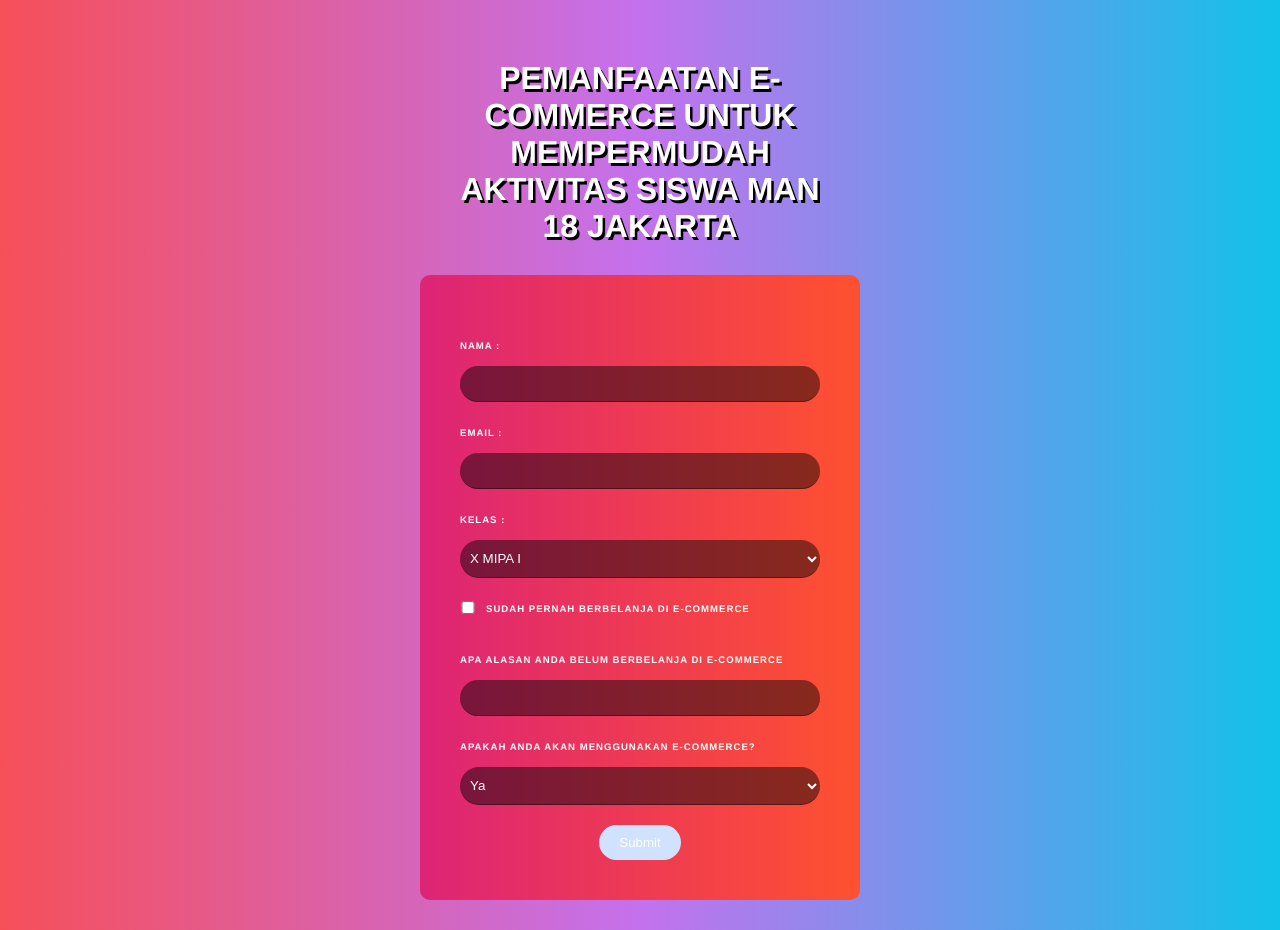
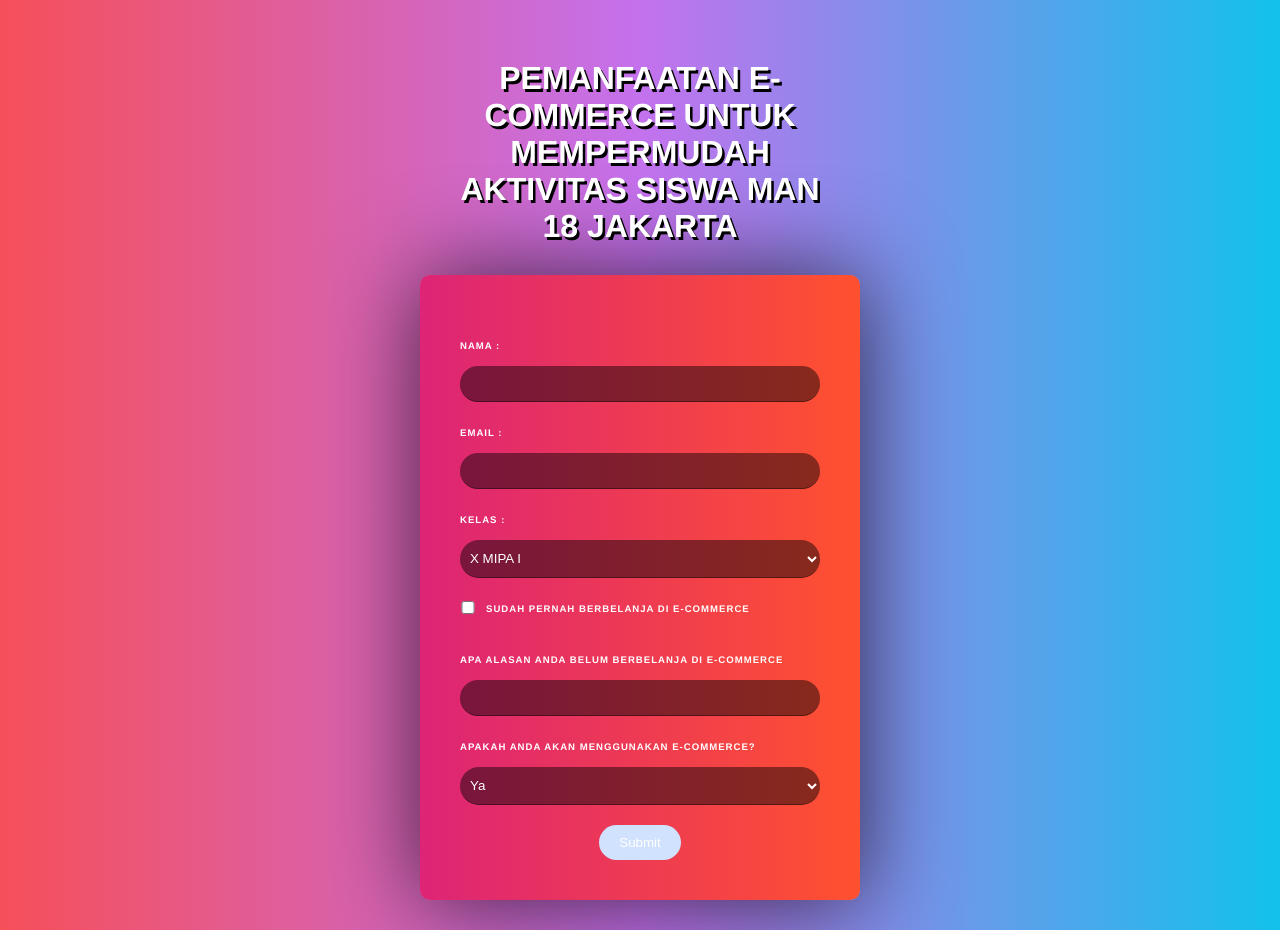
Before and after one commit to KrOxYs/kti-forms, a Vue app: page / in a window 1280 px wide. Built offline with nearby package versions, Linux system fonts and the light colour scheme.

Commit message:
delete commands

```diff
--- a/src/components/SignUpForms.vue
+++ b/src/components/SignUpForms.vue
@@ -186,9 +186,9 @@ form {
   text-align: left;
   padding: 40px;
   border-radius: 10px;
-  /* box-shadow: 1px 2px 95px 1px rgba(0, 0, 0, 0.7);
+  box-shadow: 1px 2px 95px 1px rgba(0, 0, 0, 0.7);
   -webkit-box-shadow: 1px 2px 95px 1px rgba(0, 0, 0, 0.7);
-  -moz-box-shadow: 1px 2px 95px 1px rgba(0, 0, 0, 0.7); */
+  -moz-box-shadow: 1px 2px 95px 1px rgba(0, 0, 0, 0.7);
 }
 .btn:disabled {
   background: #d0e2fd;
```
